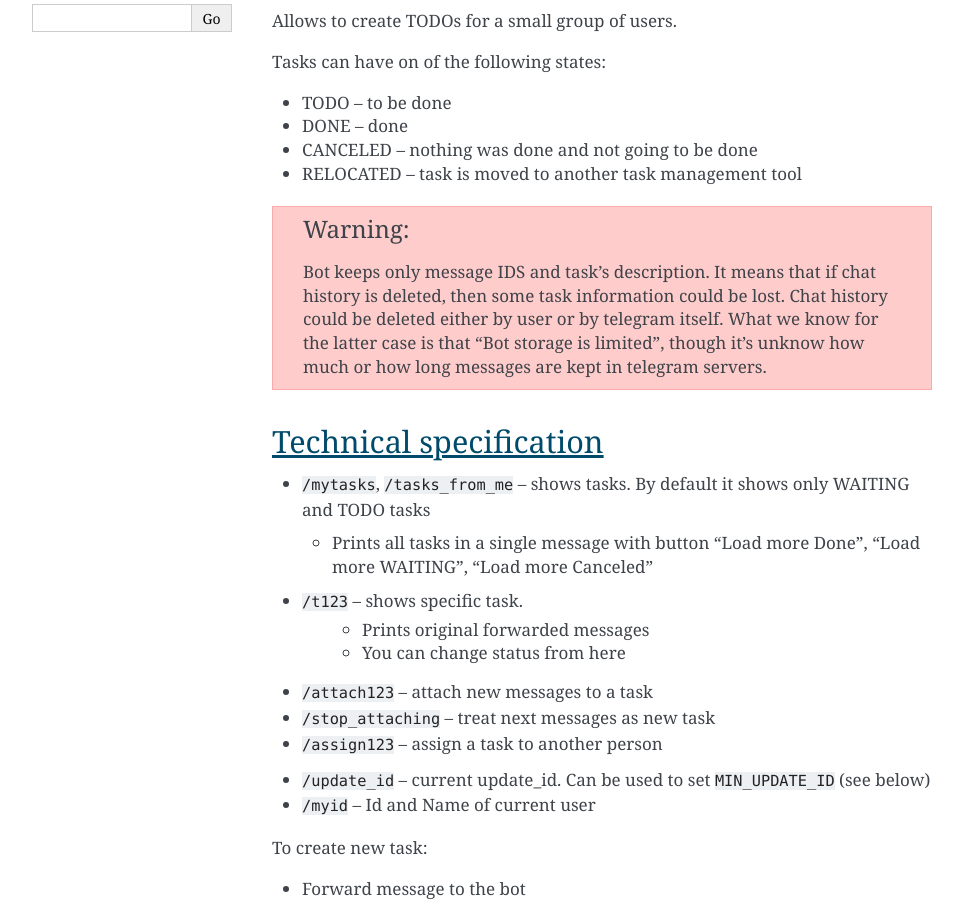
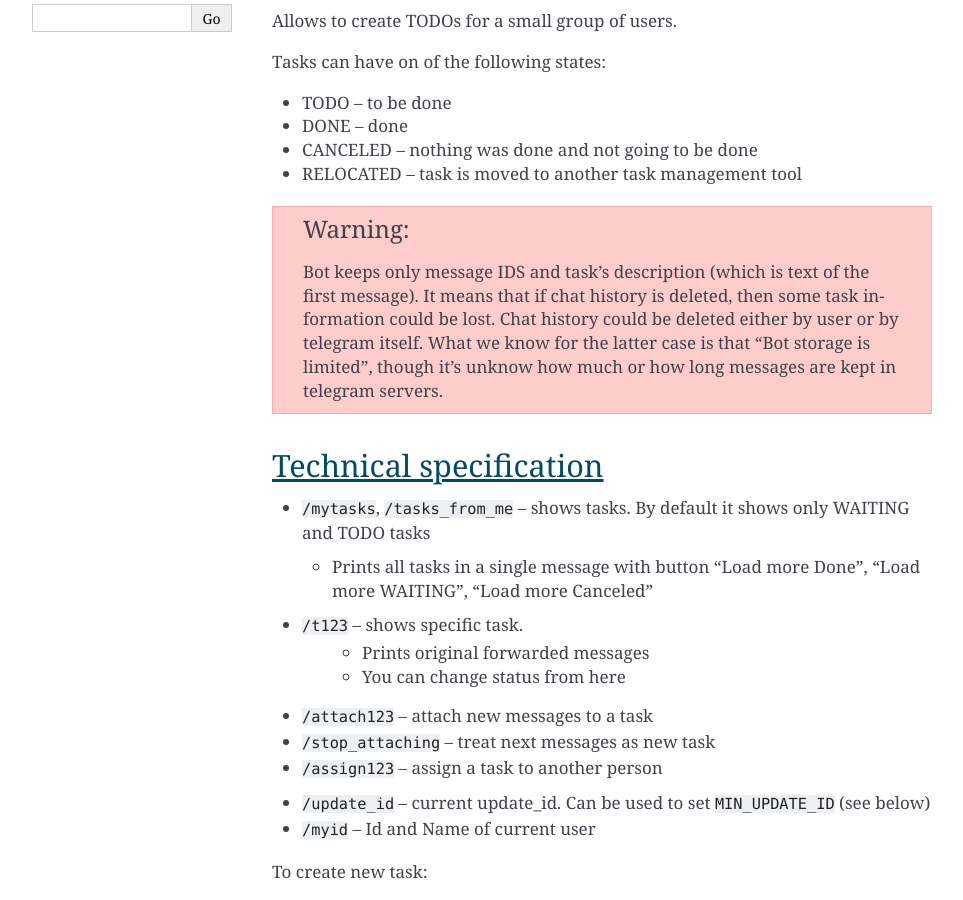
Before and after one commit to itpp-labs/chatops-docs, a Sphinx documentation site: the page built from docs/todo-bot/index.rst, in a window 1280 px wide and 900 px high, scrolled down 748 px. Shown: the whole window, without its empty margins (148-1111 px from the left). Built offline with Sphinx 7.4.7, drawn with Linux system fonts in a browser that asks for light colours.

Commit message:
Update index.rst

```diff
--- a/docs/todo-bot/index.rst
+++ b/docs/todo-bot/index.rst
@@ -17,7 +17,7 @@ Tasks can have on of the following states:
 * CANCELED -- nothing was done and not going to be done
 * RELOCATED -- task is moved to another task management tool
 
-.. warning:: Bot keeps only message IDS and task's description.
+.. warning:: Bot keeps only message IDS and task's description (which is text of the first message).
     It means that if chat history is deleted, then some task information could be lost.
     Chat history could be deleted either by user or by telegram itself.
     What we know for the latter case is that "Bot storage is limited",
```
